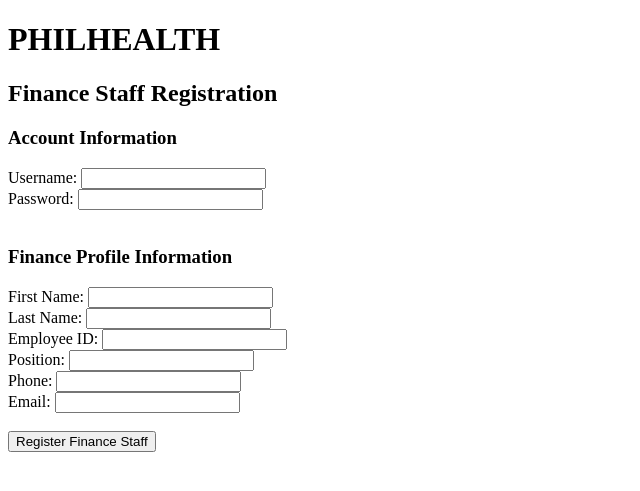
After one commit to SkieAdmin/PHILHEALTH_SYS_OJT, a Django app: page /finance-registration/ in a window 1280 px wide. The commit adds this page. Shown: the top 491 px of the page, without its empty margins (0-640 px from the left). Run offline with Django 5.2, Linux system fonts and the light colour scheme; a user stored in the database is signed in; tables that the repository leaves empty hold one stand-in row (values such as "Sample post").

Commit message:
Patch 0.0.1_7
Views update (Doctor , Secretary , Finance) Details

Create User Functions

```diff
--- /dev/null
+++ b/philhealth_eKonsulta/login/templates/login/finance_registration.html
@@ -0,0 +1,40 @@
+{% extends 'base.html' %}
+{% block title %}Finance Registration{% endblock %}
+{% block content %}
+
+<h2>Finance Staff Registration</h2>
+
+<form method="post">
+    {% csrf_token %}
+
+    <h3>Account Information</h3>
+    <label>Username:</label>
+    <input type="text" name="username" required><br>
+
+    <label>Password:</label>
+    <input type="password" name="password" required><br><br>
+
+    <h3>Finance Profile Information</h3>
+
+    <label>First Name:</label>
+    <input type="text" name="first_name" required><br>
+
+    <label>Last Name:</label>
+    <input type="text" name="last_name" required><br>
+
+    <label>Employee ID:</label>
+    <input type="text" name="employee_id" required><br>
+
+    <label>Position:</label>
+    <input type="text" name="position" required><br>
+
+    <label>Phone:</label>
+    <input type="text" name="phone" required><br>
+
+    <label>Email:</label>
+    <input type="email" name="email" required><br><br>
+
+    <button type="submit">Register Finance Staff</button>
+</form>
+
+{% endblock %}
--- a/philhealth_eKonsulta/login/urls.py
+++ b/philhealth_eKonsulta/login/urls.py
@@ -1,3 +1,4 @@
+# login/urls.py
 from django.urls import path
 from .import views
 
@@ -15,4 +16,9 @@ urlpatterns = [
     path('list-users/', views.list_users_view, name="list_users"),
     path('update-user/<int:user_id>/', views.update_user_view, name="update_user"),
     path('delete-user/<int:user_id>/', views.delete_user_view, name="delete_user"),
+
+    # Registration URLs #new
+    path('doctor-registration/', views.doctor_registration, name='doctor_registration'),
+    path('secretary-registration/', views.secretary_registration, name='secretary_registration'),
+    path('finance-registration/', views.finance_registration, name='finance_registration'),
 ]
--- a/philhealth_eKonsulta/login/views.py
+++ b/philhealth_eKonsulta/login/views.py
@@ -1,15 +1,123 @@
+# from django.shortcuts import render, redirect, get_object_or_404
+# from django.contrib.auth import authenticate, login, logout
+# from django.contrib.auth.decorators import login_required
+# from django.contrib.auth import get_user_model
+
+# User = get_user_model()
+
+# def login_view(request):
+#     if request.method == "POST":
+#         username = request.POST["username"]
+#         password = request.POST["password"]
+#         user = authenticate(request, username=username, password=password)
+#         if user:
+#             login(request, user)
+#             if user.role == "DOCTOR":
+#                 return redirect("doctor_dashboard")
+#             elif user.role == "SECRETARY":
+#                 return redirect("secretary_dashboard")
+#             elif user.role == "FINANCE":
+#                 return redirect("finance_dashboard")
+#         else:
+#             return render(request, "login/login.html", {"error": "Invalid credentials"})
+#     return render(request, "login/login.html")
+
+# def superadmin_login_view(request):
+#     if request.method == "POST":
+#         username = request.POST["username"]
+#         password = request.POST["password"]
+#         user = authenticate(request, username=username, password=password)
+#         if user and user.role == "SUPERADMIN":
+#             login(request, user)
+#             return redirect("superadmin_dashboard")
+#         else:
+#             return render(request, "login/superadmin_login.html", {"error": "Invalid SuperAdmin credentials"})
+#     return render(request, "login/superadmin_login.html")
+
+# # CRUD
+# @login_required
+# def create_user_view(request):
+#     if request.user.role != "SUPERADMIN":
+#         return render(request, "login/error.html", {"message": "Access denied."})
+#     if request.method == "POST":
+#         username = request.POST["username"]
+#         password = request.POST["password"]
+#         role = request.POST["role"]
+#         User.objects.create_user(username=username, password=password, role=role)
+#         return redirect("list_users")
+#     return render(request, "login/create_user.html")
+
+# @login_required
+# def list_users_view(request):
+#     if request.user.role != "SUPERADMIN":
+#         return render(request, "login/error.html", {"message": "Access denied."})
+#     users = User.objects.exclude(role="SUPERADMIN")
+#     return render(request, "login/list_users.html", {"users": users})
+
+# @login_required
+# def update_user_view(request, user_id):
+#     if request.user.role != "SUPERADMIN":
+#         return render(request, "login/error.html", {"message": "Access denied."})
+#     user = get_object_or_404(User, id=user_id)
+#     if request.method == "POST":
+#         user.username = request.POST["username"]
+#         user.role = request.POST["role"]
+#         user.save()
+#         return redirect("list_users")
+#     return render(request, "login/create_user.html", {"user": user})
+
+# @login_required
+# def delete_user_view(request, user_id):
+#     if request.user.role != "SUPERADMIN":
+#         return render(request, "login/error.html", {"message": "Access denied."})
+#     user = get_object_or_404(User, id=user_id)
+#     user.delete()
+#     return redirect("list_users")
+
+
+
+
+# @login_required
+# def superadmin_dashboard(request):
+#     return render(request, "login/superadmin.html")
+# @login_required
+# def doctor_dashboard(request):
+#     return render(request, "login/doctor.html")
+# @login_required
+# def secretary_dashboard(request):
+#     return render(request, "login/secretary.html")
+# @login_required
+# def finance_dashboard(request):
+#     return render(request, "login/finance.html")
+
+
+# def user_logout(request):
+#     logout(request)
+#     return redirect("login")
+
 from django.shortcuts import render, redirect, get_object_or_404
 from django.contrib.auth import authenticate, login, logout
 from django.contrib.auth.decorators import login_required
 from django.contrib.auth import get_user_model
+from django.contrib import messages
+from django.db import IntegrityError
+
+from .models import DoctorProfile, SecretaryProfile, FinanceProfile
 
 User = get_user_model()
+
+
+# -------------------------
+#       LOGIN VIEWS
+# -------------------------
 
 def login_view(request):
     if request.method == "POST":
         username = request.POST["username"]
         password = request.POST["password"]
+
         user = authenticate(request, username=username, password=password)
+
         if user:
             login(request, user)
             if user.role == "DOCTOR":
@@ -20,77 +128,257 @@ def login_view(request):
                 return redirect("finance_dashboard")
         else:
             return render(request, "login/login.html", {"error": "Invalid credentials"})
+
     return render(request, "login/login.html")
+
 
 def superadmin_login_view(request):
     if request.method == "POST":
         username = request.POST["username"]
         password = request.POST["password"]
+
         user = authenticate(request, username=username, password=password)
+
         if user and user.role == "SUPERADMIN":
             login(request, user)
             return redirect("superadmin_dashboard")
         else:
-            return render(request, "login/superadmin_login.html", {"error": "Invalid SuperAdmin credentials"})
+            return render(
+                request,
+                "login/superadmin_login.html",
+                {"error": "Invalid SuperAdmin credentials"},
+            )
+
     return render(request, "login/superadmin_login.html")
 
-# CRUD
+
+# -------------------------
+#        USER CRUD
+# -------------------------
+
 @login_required
 def create_user_view(request):
     if request.user.role != "SUPERADMIN":
         return render(request, "login/error.html", {"message": "Access denied."})
+
     if request.method == "POST":
-        username = request.POST["username"]
-        password = request.POST["password"]
         role = request.POST["role"]
-        User.objects.create_user(username=username, password=password, role=role)
+
+        if role == "DOCTOR":
+            return redirect("doctor_registration")
+        elif role == "SECRETARY":
+            return redirect("secretary_registration")
+        elif role == "FINANCE":
+            return redirect("finance_registration")
+
         return redirect("list_users")
+
     return render(request, "login/create_user.html")
+
 
 @login_required
 def list_users_view(request):
     if request.user.role != "SUPERADMIN":
         return render(request, "login/error.html", {"message": "Access denied."})
+
     users = User.objects.exclude(role="SUPERADMIN")
     return render(request, "login/list_users.html", {"users": users})
+
 
 @login_required
 def update_user_view(request, user_id):
     if request.user.role != "SUPERADMIN":
         return render(request, "login/error.html", {"message": "Access denied."})
+
     user = get_object_or_404(User, id=user_id)
+
     if request.method == "POST":
         user.username = request.POST["username"]
         user.role = request.POST["role"]
         user.save()
         return redirect("list_users")
+
     return render(request, "login/create_user.html", {"user": user})
+
 
 @login_required
 def delete_user_view(request, user_id):
     if request.user.role != "SUPERADMIN":
         return render(request, "login/error.html", {"message": "Access denied."})
+
     user = get_object_or_404(User, id=user_id)
     user.delete()
     return redirect("list_users")
 
 
+# -------------------------
+#   REGISTRATION FUNCTIONS
+# -------------------------
 
+@login_required
+def doctor_registration(request):
+    if request.user.role != "SUPERADMIN":
+        return render(request, "login/error.html", {"message": "Access denied."})
+
+    if request.method == "POST":
+        username = request.POST.get("username")
+        password = request.POST.get("password")
+        first_name = request.POST.get("first_name")
+        last_name = request.POST.get("last_name")
+        employee_id = request.POST.get("employee_id")
+        specialization = request.POST.get("specialization")
+        license_number = request.POST.get("license_number")
+        phone = request.POST.get("phone")
+        email = request.POST.get("email")
+
+        # Prevent duplicate username/email
+        if User.objects.filter(username=username).exists():
+            messages.error(request, "Username already taken.")
+            return redirect("doctor_registration")
+
+        if User.objects.filter(email=email).exists():
+            messages.error(request, "Email already in use.")
+            return redirect("doctor_registration")
+
+        try:
+            user = User.objects.create_user(
+                username=username,
+                password=password,
+                role="DOCTOR",
+                email=email,
+                is_staff=True,
+                is_active=True
+            )
+
+            DoctorProfile.objects.create(
+                user=user,
+                first_name=first_name,
+                last_name=last_name,
+                employee_id=employee_id,
+                specialization=specialization,
+                license_number=license_number,
+                phone=phone,
+                email=email
+            )
+
+            messages.success(request, "Doctor registered successfully!")
+            return redirect("doctor_registration")
+
+        except IntegrityError:
+            messages.error(request, "Error creating doctor account.")
+            return redirect("doctor_registration")
+
+    return render(request, "login/doctor_registration.html")
+
+
+@login_required
+def secretary_registration(request):
+    if request.user.role != "SUPERADMIN":
+        return render(request, "login/error.html", {"message": "Access denied."})
+
+    if request.method == "POST":
+        username = request.POST["username"]
+        password = request.POST["password"]
+        first_name = request.POST["first_name"]
+        last_name = request.POST["last_name"]
+        employee_id = request.POST["employee_id"]
+        department = request.POST["department"]
+        phone = request.POST["phone"]
+        email = request.POST["email"]
+
+        user = User.objects.create_user(
+            username=username,
+            password=password,
+            role="SECRETARY",
+            email=email,
+            is_staff=True,
+            is_active=True
+        )
+
+        SecretaryProfile.objects.create(
+            user=user,
+            first_name=first_name,
+            last_name=last_name,
+            employee_id=employee_id,
+            department=department,
+            phone=phone,
+            email=email
+        )
+
+        messages.success(request, "Secretary registered successfully!")
+        return redirect("secretary_registration")
+
+    return render(request, "login/secretary_registration.html")
+
+
+@login_required
+def finance_registration(request):
+    if request.user.role != "SUPERADMIN":
+        return render(request, "login/error.html", {"message": "Access denied."})
+
+    if request.method == "POST":
+        username = request.POST["username"]
+        password = request.POST["password"]
+        first_name = request.POST["first_name"]
+        last_name = request.POST["last_name"]
+        employee_id = request.POST["employee_id"]
+        position = request.POST["position"]
+        phone = request.POST["phone"]
+        email = request.POST["email"]
+
+        user = User.objects.create_user(
+            username=username,
+            password=password,
+            role="FINANCE",
+            email=email,
+            is_staff=True,
+            is_active=True
+        )
+
+        FinanceProfile.objects.create(
+            user=user,
+            first_name=first_name,
+            last_name=last_name,
+            employee_id=employee_id,
+            position=position,
+            phone=phone,
+            email=email
+        )
+
+        messages.success(request, "Finance staff registered successfully!")
+        return redirect("finance_registration")
+
+    return render(request, "login/finance_registration.html")
+
+
+# -------------------------
+#        DASHBOARDS
+# -------------------------
 
 @login_required
 def superadmin_dashboard(request):
     return render(request, "login/superadmin.html")
+
+
 @login_required
 def doctor_dashboard(request):
     return render(request, "login/doctor.html")
+
+
 @login_required
 def secretary_dashboard(request):
     return render(request, "login/secretary.html")
+
+
 @login_required
 def finance_dashboard(request):
     return render(request, "login/finance.html")
 
 
+# -------------------------
+#        LOGOUT
+# -------------------------
+
 def user_logout(request):
     logout(request)
     return redirect("login")
```
Also changed, not shown: philhealth_eKonsulta/login/models.py (+51 -2 lines), philhealth_eKonsulta/login/templates/login/create_user.html (+10 -9 lines), philhealth_eKonsulta/login/templates/login/doctor_registration.html (added, +43 -0 lines), philhealth_eKonsulta/login/templates/login/secretary_registration.html (added, +40 -0 lines).
